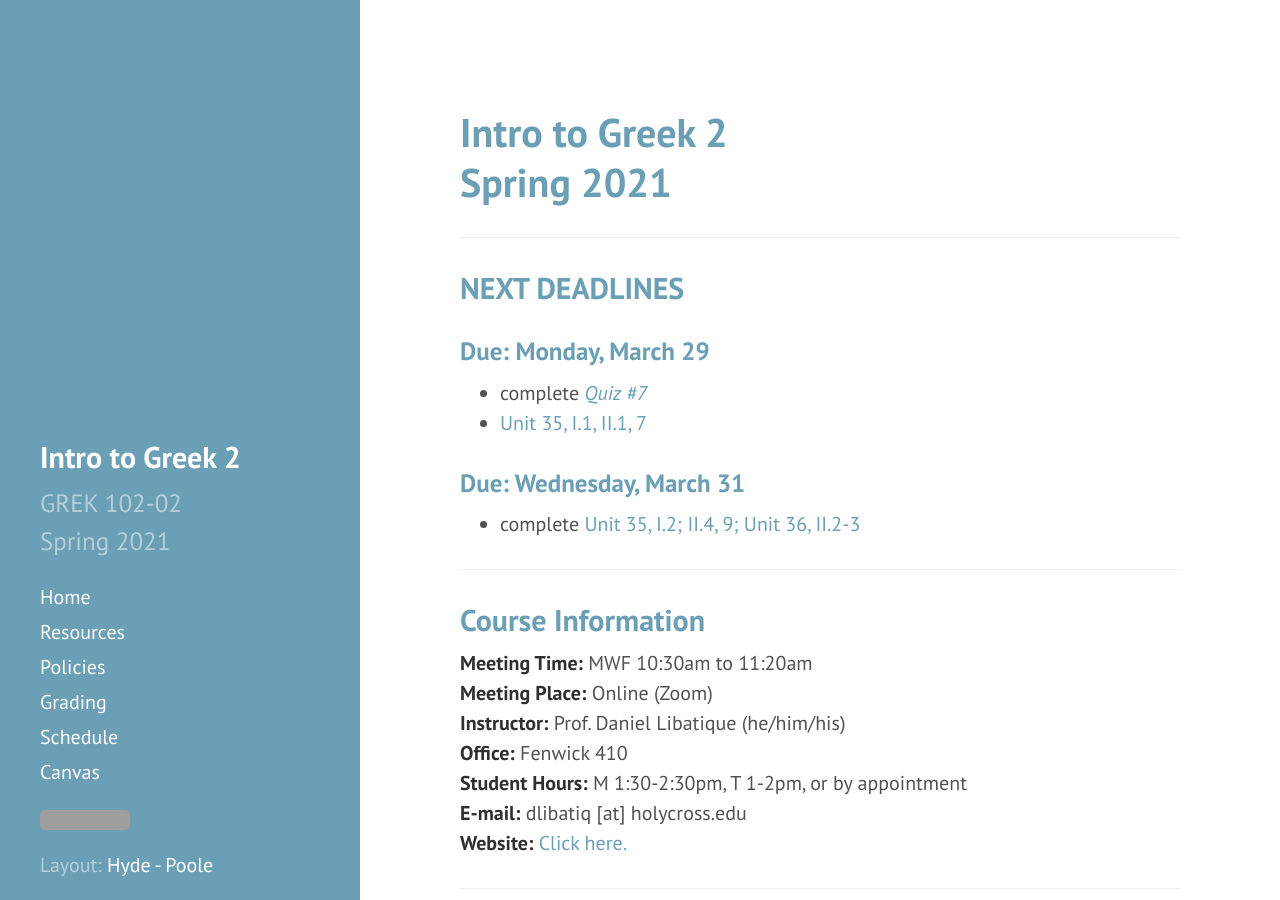
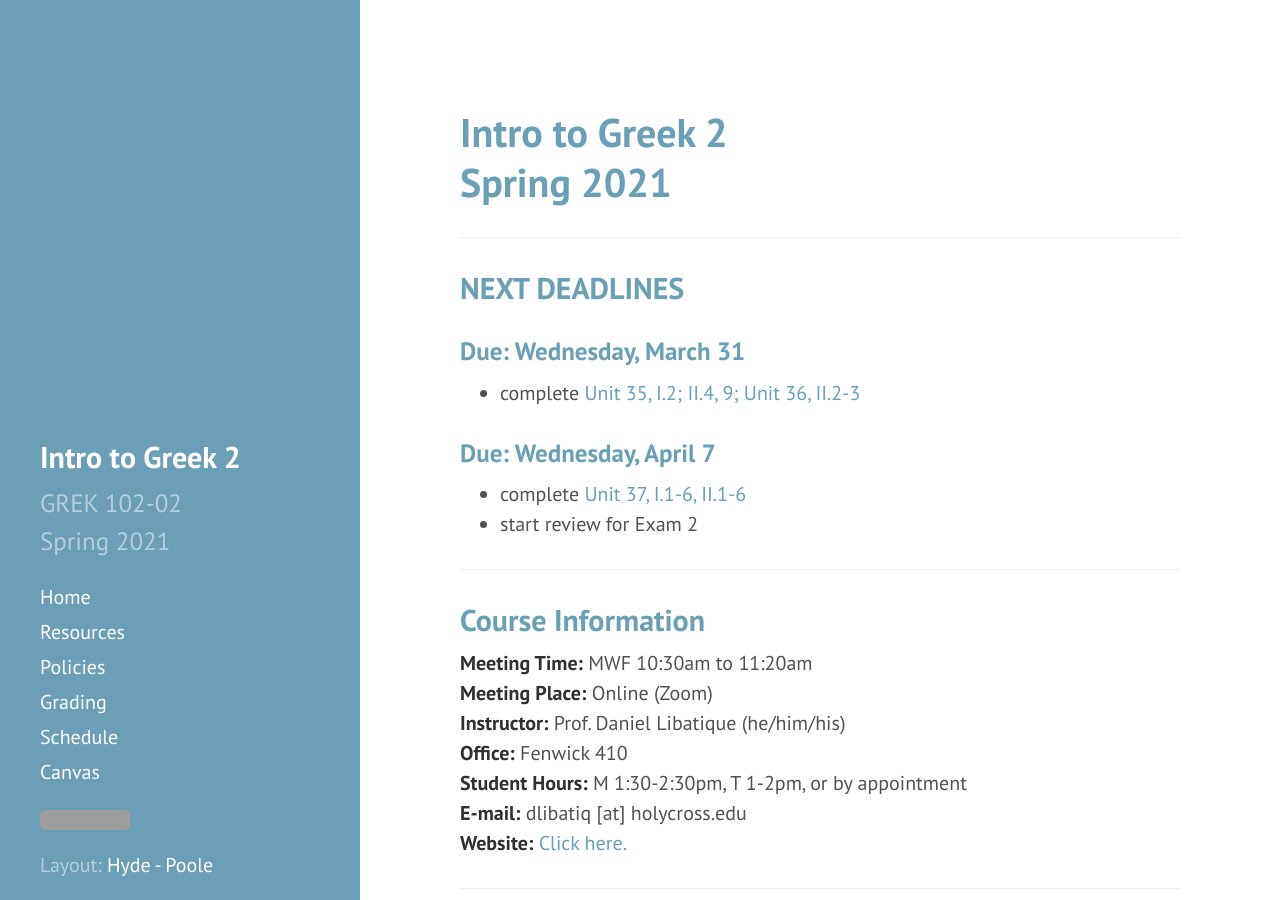
Before and after one commit to DLibatique/GREK102-S21, a Jekyll site: the page built from _pages/index.md, in a window 1280 px wide and 900 px high. Built offline with Jekyll 4.4.1, drawn with Linux system fonts in a browser that asks for light colours; grey boxes are pictures that could not be loaded.

Commit message:
added 4/7 hw, updated homepage

```diff
--- a/_pages/index.md
+++ b/_pages/index.md
@@ -10,12 +10,12 @@ permalink: /
 
 ## NEXT DEADLINES
 
-### Due: Monday, March 29
-* complete [*Quiz #7*](https://hc.instructure.com/courses/3462/assignments/30885)
-* [Unit 35, I.1, II.1, 7](https://hc.instructure.com/courses/3462/assignments/28233)
-
 ### Due: Wednesday, March 31
 * complete [Unit 35, I.2; II.4, 9; Unit 36, II.2-3](https://hc.instructure.com/courses/3462/assignments/28234)
+
+### Due: Wednesday, April 7
+* complete [Unit 37, I.1-6, II.1-6](https://hc.instructure.com/courses/3462/assignments/28235)
+* start review for Exam 2
 
 ***
 
```
Also changed, not shown: hw-answers/04-07-21.md (added, +50 -0 lines).
